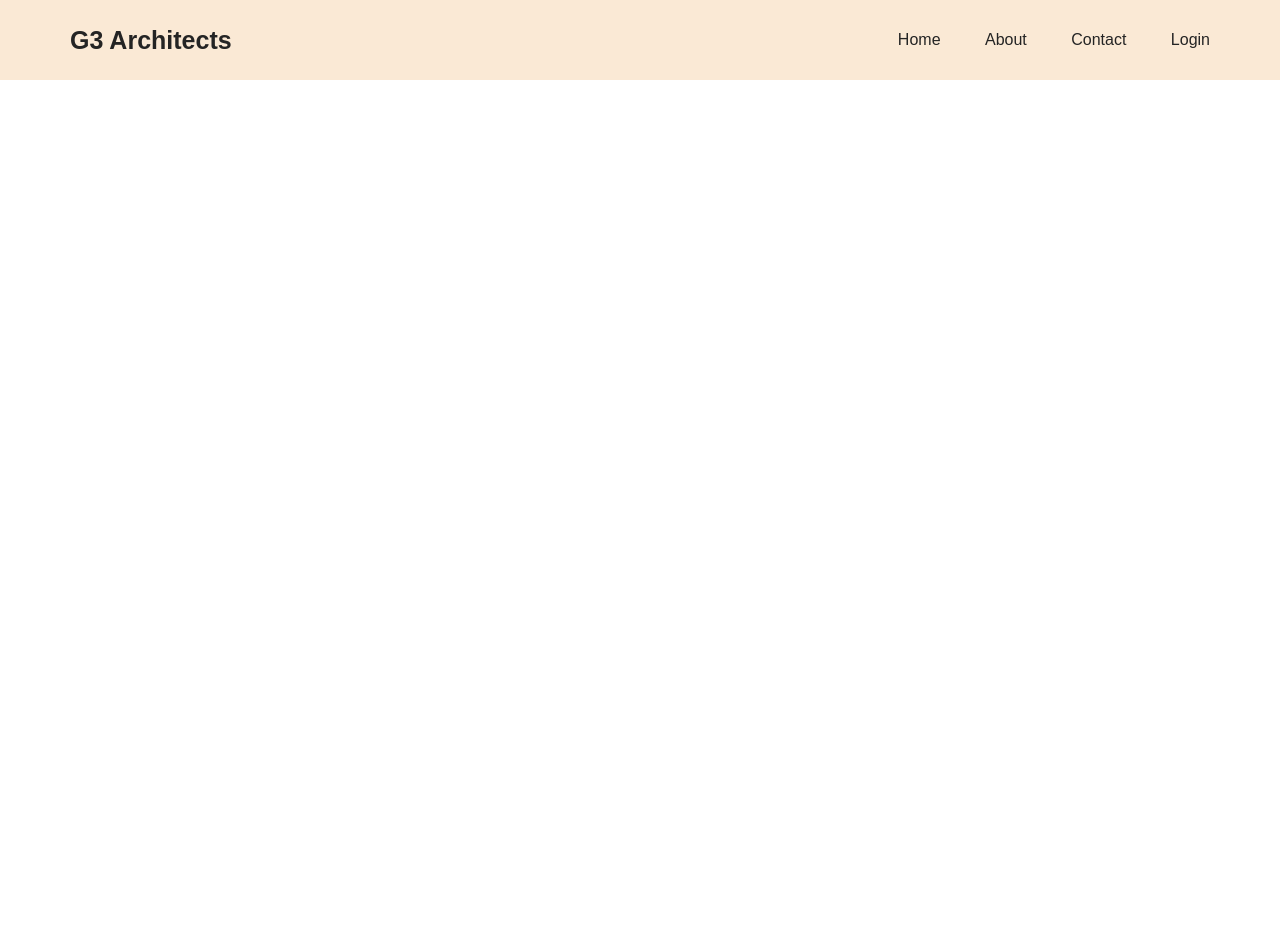
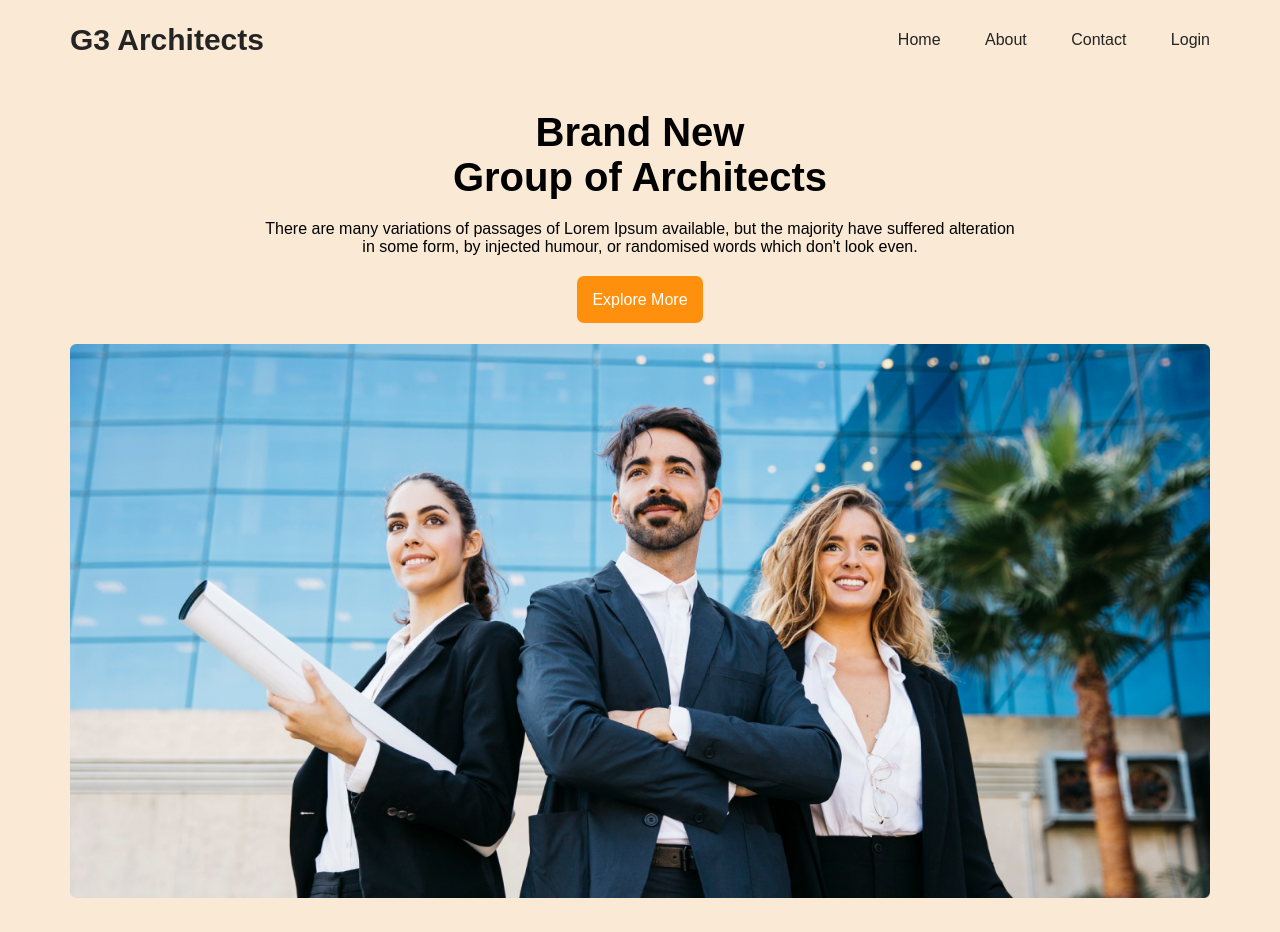
Before and after one commit to tawshifkhan/Practice-Project, a plain HTML site: page index.html in a window 1280 px wide. Before the commit the page ends 800 px from the top, so only its background shows below. Drawn offline with Linux system fonts and the light colour scheme.

Commit message:
home section

```diff
--- a/index.html
+++ b/index.html
@@ -7,16 +7,30 @@
     <link rel="stylesheet" href="style.css">
 </head>
 <body>
+    <!-- START HEADER -->
     <header>
         <div class="container logo-navbar">
             <a href="#" class="logo">G3 Architects</a>
             <nav>
-                <a href="#home">Home</a>
-                <a href="#about">About</a>
-                <a href="#contact">Contact</a>
+                <a href="#">Home</a>
+                <a href="#">About</a>
+                <a href="#">Contact</a>
                 <a href="#">Login</a>
             </nav>
         </div>
     </header>
+    <!-- END HEADER -->
+    <main>
+        <!-- START HOME SECTION -->
+        <section class="home">
+            <div class="container home-section">
+                <h1>Brand New<br>Group of Architects</h1>
+                <p>There are many variations of passages of Lorem Ipsum available, but the majority have suffered alteration in some form, by injected humour, or randomised words which don't look even.</p>
+                <a href="#">Explore More</a>
+                <img src="./images/banner.png" alt="home banner">
+            </div>
+        </section>
+        <!-- END HOME SECTION -->
+    </main>
 </body>
 </html>
--- a/style.css
+++ b/style.css
@@ -16,6 +16,8 @@ a{
     width: 1140px;
     margin: 0 auto;
 }
+
+/* START HEADER STYLE */
 header{
     background-color: #f7d9b691;
 }
@@ -26,7 +28,7 @@ header .logo-navbar{
     height: 80px;
 }
 header .logo-navbar .logo{
-    font-size: 25px;
+    font-size: 30px;
     font-weight: 600;
     color: #242424;
 }
@@ -34,3 +36,35 @@ header .logo-navbar nav a{
     margin-left: 40px;
     color: #242424;
 }
+/* END HEADER STYLE */
+
+/* START HOME SECTION STYLE */
+.home{
+    background-color: #f7d9b691;
+}
+.home-section{
+    padding: 30px 0;
+    text-align: center;
+}
+.home-section h1{
+    font-size: 40px;
+    font-weight: 600;
+}
+.home-section p{
+    width: 750px;
+    margin: 0 auto;
+    margin-top: 20px;
+    margin-bottom: 35px;
+}
+.home-section a{
+    background-color: #FF900E;
+    color: #fff;
+    padding: 15px;
+    border-radius: 7px;
+}
+.home-section img{
+    width: 100%;
+    object-fit: contain;
+    margin-top: 35px;
+}
+/* END HOME SECTION STYLE */
```
